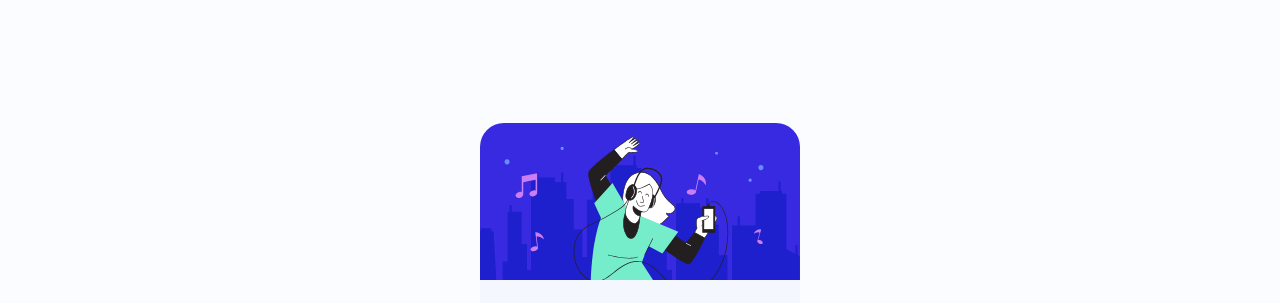
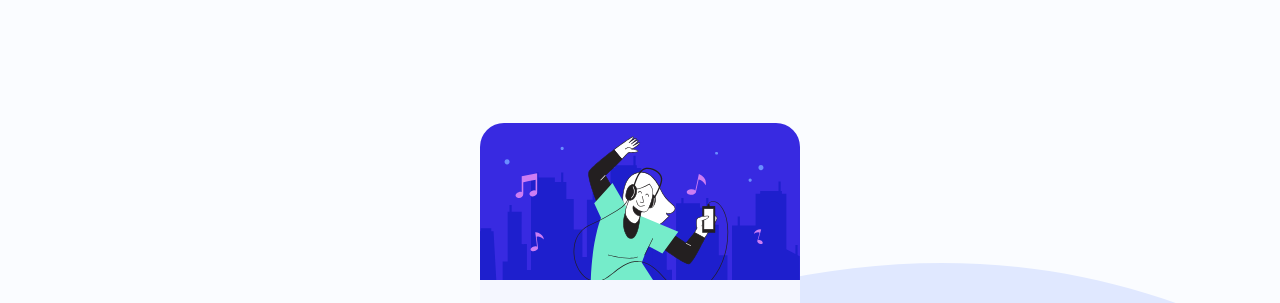
Before and after one commit to ItsMeLeonardo/order-summary-component, a plain HTML site: page index.html in a window 1280 px wide. Shown: the top 303 px of the page. Drawn offline with Linux system fonts and the light colour scheme.

Commit message:
add bg in screen descktop

```diff
--- a/src/styles/main.css
+++ b/src/styles/main.css
@@ -149,3 +149,10 @@ body::after {
 .btn-text:hover {
     color: var(--dark-blue);
 }
+
+@media screen and (min-width: 1024px) {
+    body {
+        background: url('../images/pattern-background-desktop.svg') right top no-repeat;
+        object-fit: cover;
+    }
+}
```
